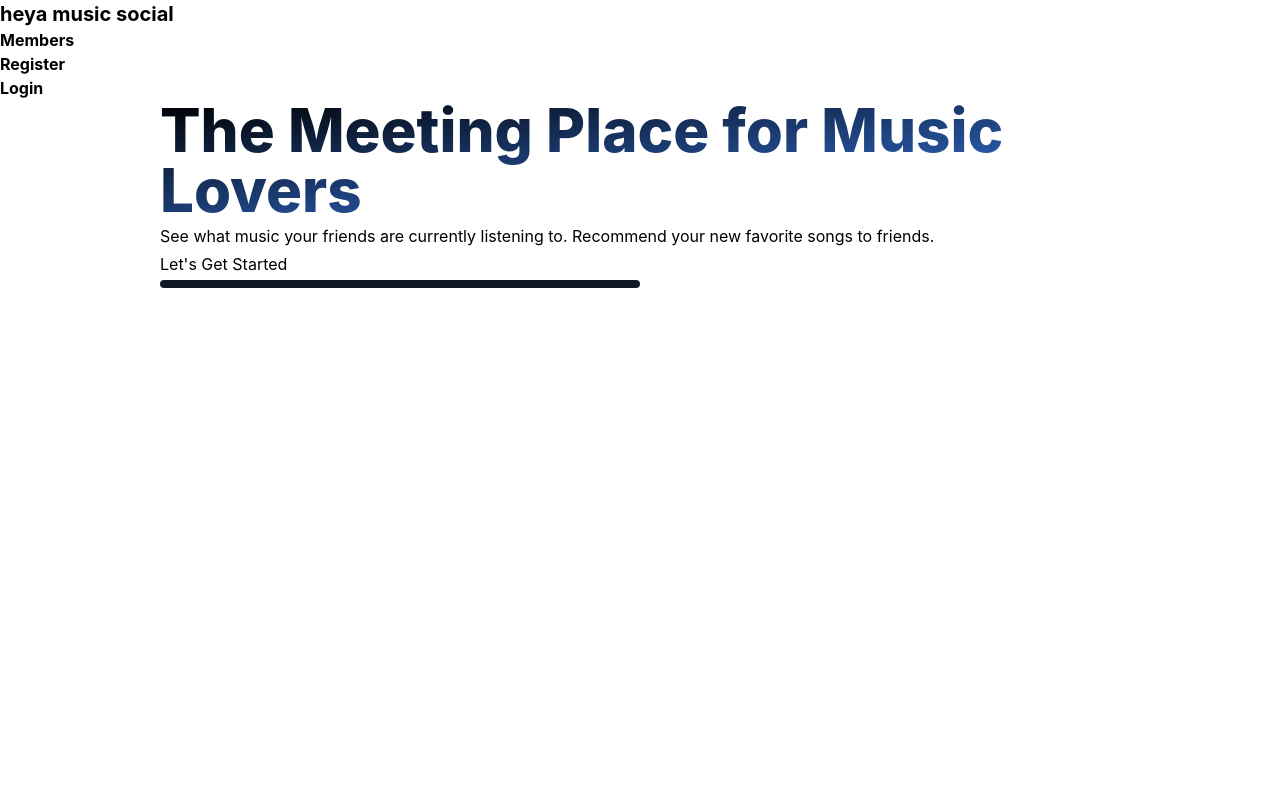
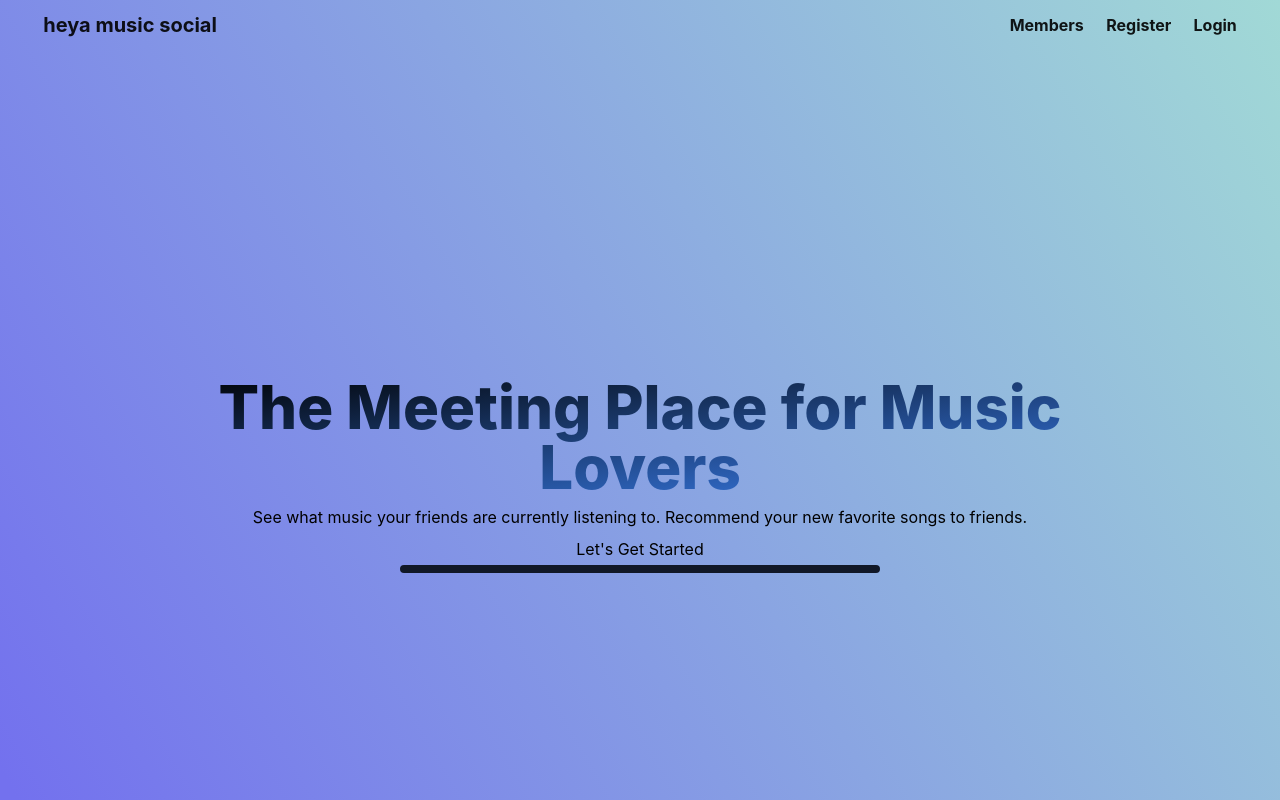
Before and after one commit to synerjay/Heya-Music-Social, a React (Create React App) app in the folder frontend/: page / in a window 1280 px wide. Built offline with nearby package versions, Linux system fonts and the light colour scheme.

Commit message:
added some styles to some components

```diff
--- a/frontend/src/index.css
+++ b/frontend/src/index.css
@@ -15,3 +15,128 @@ code {
   font-family: source-code-pro, Menlo, Monaco, Consolas, 'Courier New',
     monospace;
 }
+
+/* Forms */
+.form .form-group {
+  margin: 1.2rem 0;
+}
+
+.form .form-text {
+  display: block;
+  margin-top: 0.3rem;
+  color: #888;
+}
+
+.form input[type='text'],
+.form input[type='email'],
+.form input[type='password'],
+.form input[type='date'],
+.form select,
+.form textarea {
+  display: block;
+  border-radius: 0.375rem;
+  width: 100%;
+  padding: 0.4rem;
+  font-size: 1.2rem;
+  border: 1px solid #ccc;
+}
+
+.form input[type='submit'],
+button {
+  font: inherit;
+}
+
+.form .social-input {
+  display: flex;
+}
+
+.form .social-input i {
+  padding: 0.5rem;
+  width: 4rem;
+}
+
+.form .social-input i.fa-twitter {
+  color: #38a1f3;
+}
+.form .social-input i.fa-facebook {
+  color: #3b5998;
+}
+.form .social-input i.fa-instagram {
+  color: #3f729b;
+}
+.form .social-input i.fa-youtube {
+  color: #c4302b;
+}
+.form .social-input i.fa-linkedin {
+  color: #0077b5;
+}
+
+.table th,
+.table td {
+  padding: 1rem;
+  text-align: left;
+}
+
+.table th {
+  background: var(--light-color);
+}
+
+/* Navbar */
+.navbar {
+  display: flex;
+  justify-content: space-between;
+  align-items: center;
+  padding: 0.7rem 2rem;
+  position: fixed;
+  z-index: 1;
+  width: 100%;
+  top: 0;
+  /* border-bottom: solid 1px var(--primary-color); */
+  opacity: 0.9;
+}
+
+.navbar ul {
+  display: flex;
+}
+
+.navbar a {
+  color: #000;
+  padding: 0.45rem;
+  margin: 0 0.25rem;
+}
+
+.navbar a:hover {
+  color: var(--primary-color);
+}
+
+.navbar .welcome span {
+  margin-right: 0.6rem;
+}
+
+/* Landing Page */
+.landing {
+  position: relative;
+  /* background: #fff; */
+  background-color: #7371ee;
+  background-image: linear-gradient(60deg, #7371ee 1%, #a1d9d6 100%);
+  /* background-color: #abe9cd;
+  background-image: linear-gradient(315deg, #abe9cd 0%, #3eadcf 74%); */
+  height: 100vh;
+  display: flex;
+  align-items: center;
+  justify-content: center;
+  overflow: hidden;
+}
+
+.landing-inner {
+  margin-top: 150px;
+  color: #000;
+  height: 100vh;
+  width: 100%;
+  /* margin: auto; */
+  display: flex;
+  flex-direction: column;
+  align-items: center;
+  justify-content: center;
+  text-align: center;
+}
```
